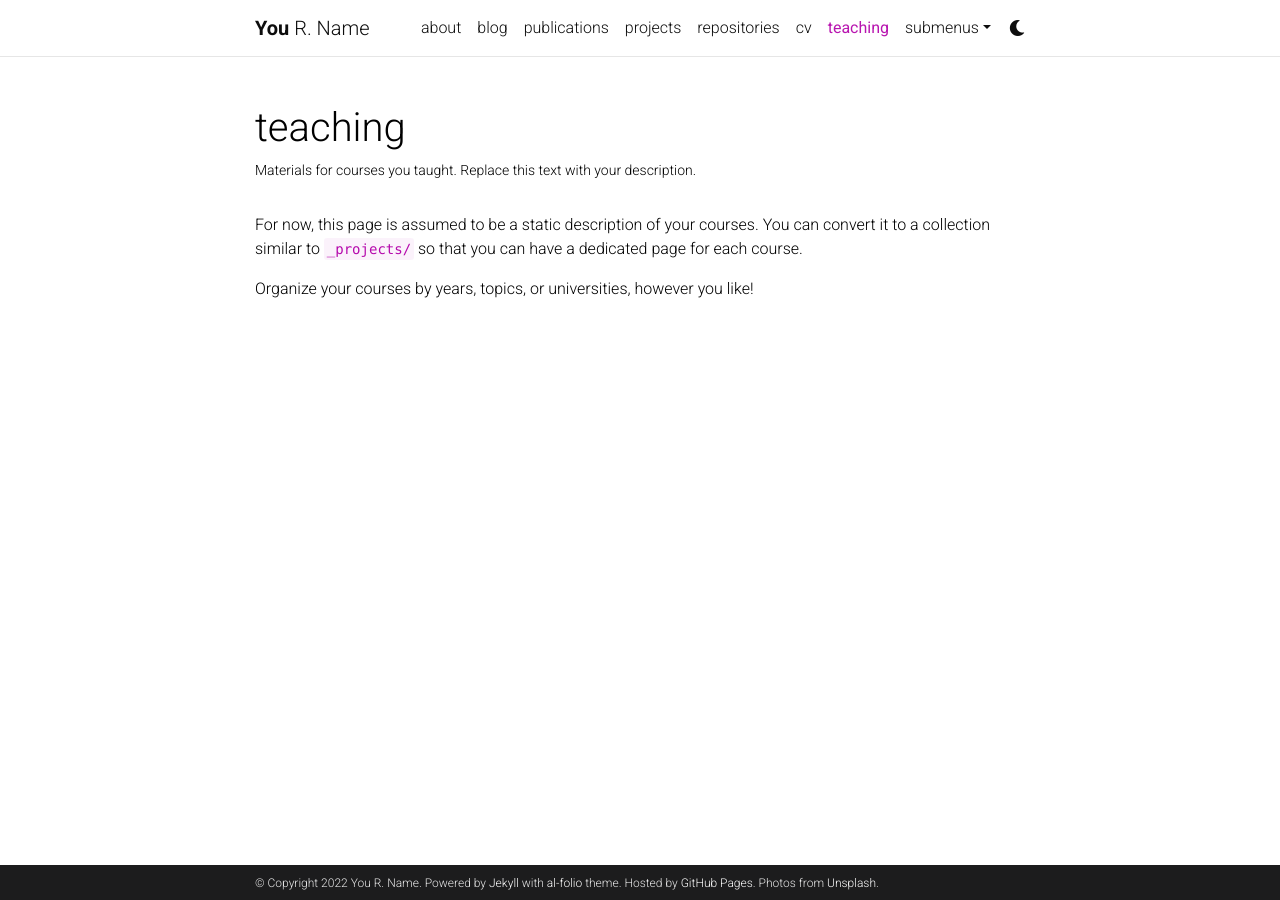
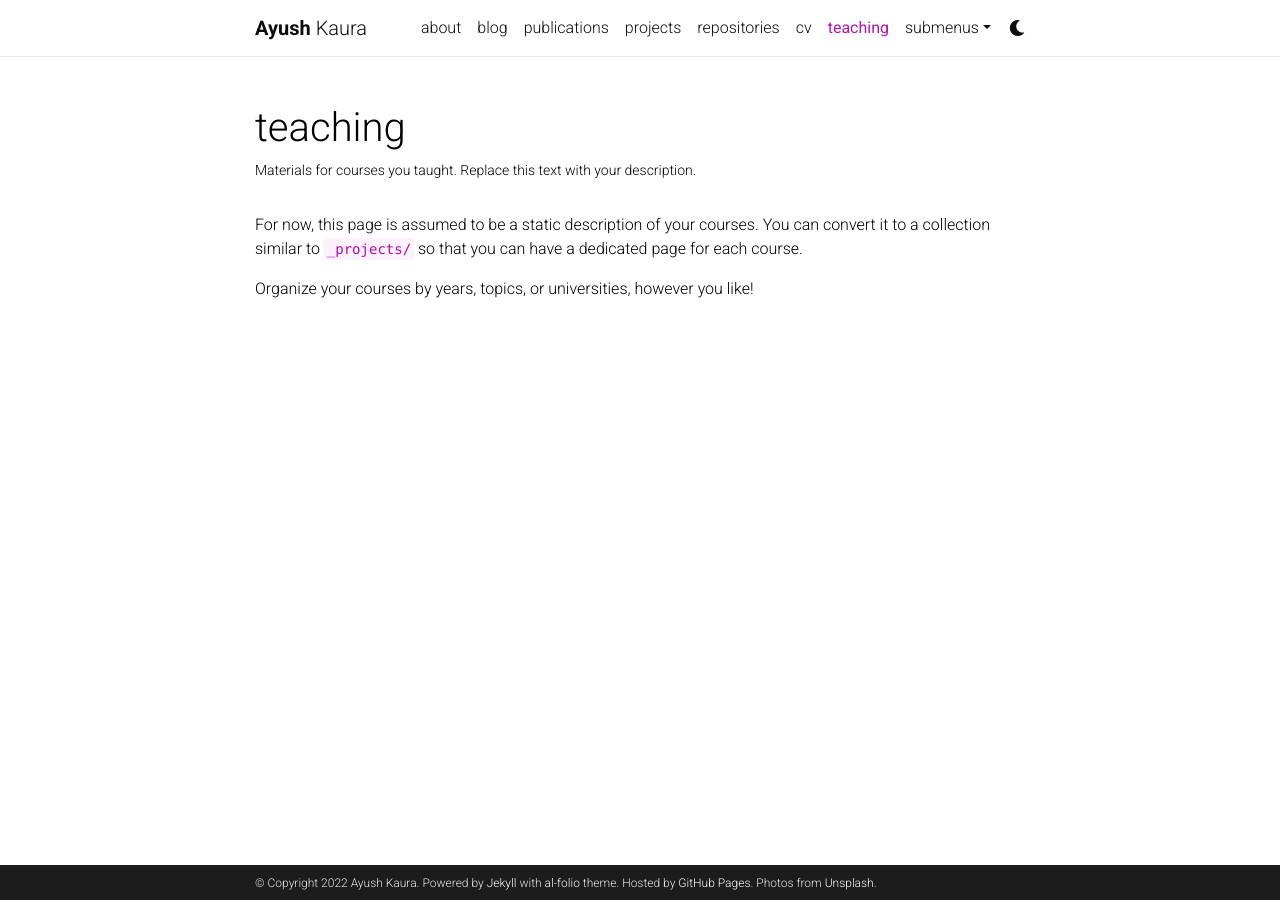
Before and after one commit to Ayush-Kaura/ayush-kaura.github.io, a Jekyll site: the page built from _pages/teaching.md, in a window 1280 px wide. Built offline with Jekyll 4.4.1, drawn with Linux system fonts in a browser that asks for light colours; comment, search, counter and statistics services are not loaded; a style sheet for code colours, icons or effects is not loaded.

Commit message:
Initial update

```diff
--- a/Gemfile
+++ b/Gemfile
@@ -1,5 +1,6 @@
 source 'https://rubygems.org'
 group :jekyll_plugins do
+    gem 'wdm', '>= 0.1.0'
     gem 'jekyll'
     gem 'jekyll-archives'
     gem 'jekyll-diagrams'
--- a/_config.yml
+++ b/_config.yml
@@ -3,9 +3,9 @@
 # -----------------------------------------------------------------------------
 
 title: blank # the website title (if blank, full name will be used instead)
-first_name: You
-middle_name: R.
-last_name: Name
+first_name: Ayush
+middle_name:
+last_name: Kaura
 email: you@example.com
 description: > # the ">" symbol means to ignore newlines until "footer_text:"
   A simple, whitespace theme for academics. Based on [*folio](https://github.com/bogoli/-folio) design.
@@ -18,7 +18,7 @@ keywords: jekyll, jekyll-theme, academic-website, portfolio-website  # add your
 lang: en # the language of your site (for example: en, fr, cn, ru, etc.)
 icon: ⚛️  # the emoji used as the favicon (alternatively, provide image name in /assets/img/)
 
-url: https://alshedivat.github.io # the base hostname & protocol for your site
+url: https://ayush-kaura.github.io # the base hostname & protocol for your site
 baseurl: /al-folio # the subpath of your site, e.g. /blog/
 last_updated: false # set to true if you want to display last updated in the footer
 impressum_path:  # set to path to include impressum link in the footer, use the same path as permalink in a page, helps to conform with EU GDPR
@@ -266,7 +266,7 @@ more_authors_animation_delay: 10  # more authors are revealed on click using ani
 # -----------------------------------------------------------------------------
 
 imagemagick:
-  enabled: true # enables responsive images for your site (recomended, see https://github.com/alshedivat/al-folio/issues/537)
+  enabled: false # enables responsive images for your site (recomended, see https://github.com/alshedivat/al-folio/issues/537)
   widths:
     - 480
     - 800
```
Also changed, not shown: _pages/about.md (+1 -0 lines).
